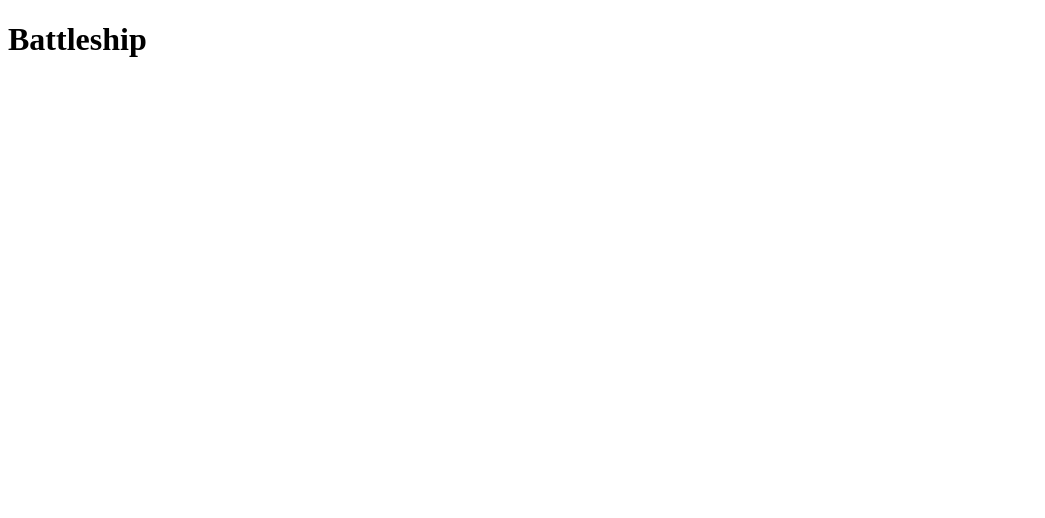
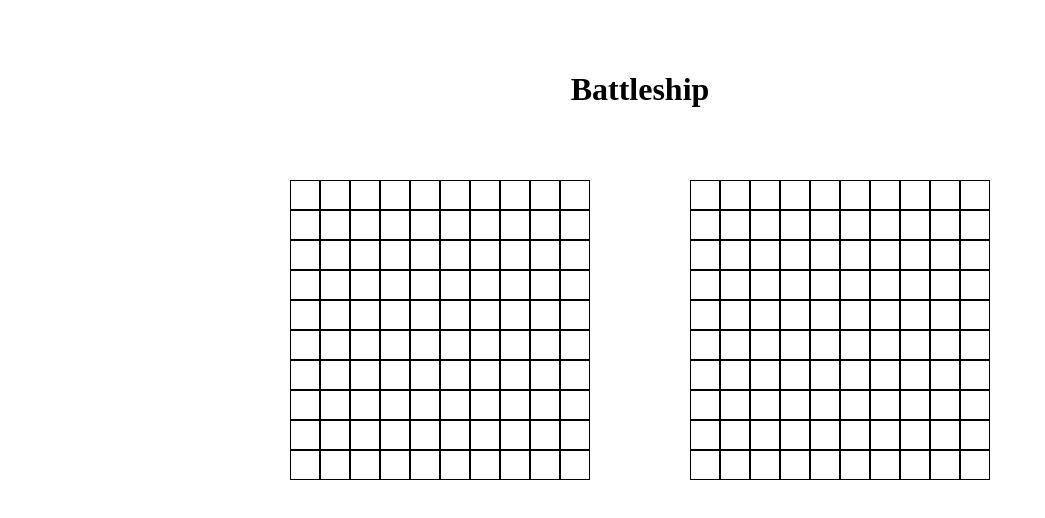
Before and after one commit to anthony-roncal/battleship, a website built with webpack: page src/index.html in a window 1280 px wide. Shown: the whole page, without its empty margins (0-1045 px from the left). Built offline with nearby package versions, Linux system fonts and the light colour scheme.

Commit message:
creates player and computer grids

```diff
--- a/src/index.html
+++ b/src/index.html
@@ -6,5 +6,9 @@
   <meta name="viewport" content="width=device-width, initial-scale=1"><script defer src="/runtime.bundle.js"></script><script defer src="/index.bundle.js"></script></head>
   <body>
     <h1>Battleship</h1>
+    <div class="container">
+      <div class="player-grid"></div>
+      <div class="computer-grid"></div>
+    </div>
   </body>
 </html>
--- a/src/index.js
+++ b/src/index.js
@@ -1 +1,24 @@
 import './style.css';
+
+let size = 10;
+let side = 300/size;
+const playerGrid = document.querySelector('.player-grid');
+const computerGrid = document.querySelector('.computer-grid');
+
+function createGrid(size, div){
+    // remove any other elements before generating grids
+    Array.from(div.children).forEach(child => {
+        div.removeChild(child);
+    })
+    // generate grid
+    for (let i = 0; i < Math.pow(size, 2); i++) {
+        let square = document.createElement('div');
+        side = 300/size;
+        square.setAttribute('style', `width: ${side}px; height: ${side}px; border: solid 1px black; box-sizing: border-box;`);
+        square.classList.add("square");
+        div.appendChild(square);
+    }
+}
+
+createGrid(size, playerGrid);
+createGrid(size, computerGrid);
--- a/src/style.css
+++ b/src/style.css
@@ -0,0 +1,20 @@
+body {
+    display: flex;
+    flex-direction: column;
+    align-items: center;
+    margin-top: 50px;
+}
+
+.container {
+    display: flex;
+    gap: 100px;
+}
+
+.player-grid,
+.computer-grid {
+    margin-top: 50px;
+    max-width: 300px;
+    max-height: 300px;
+    display: flex;
+    flex-wrap: wrap;
+}
```
Also changed, not shown: dist/index.bundle.js, dist/index.html.
